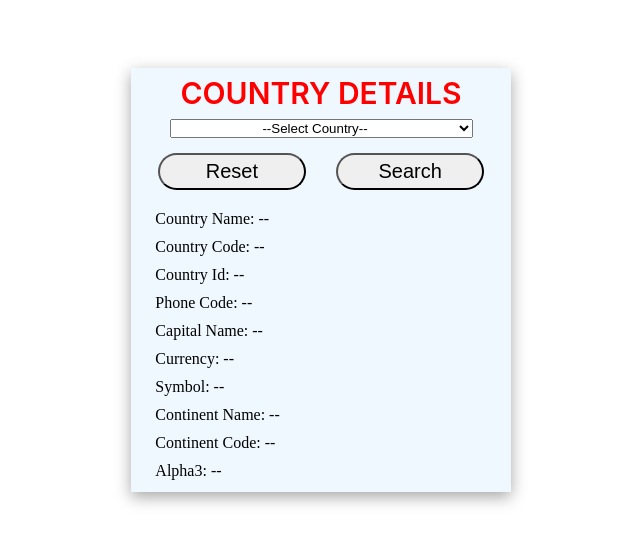
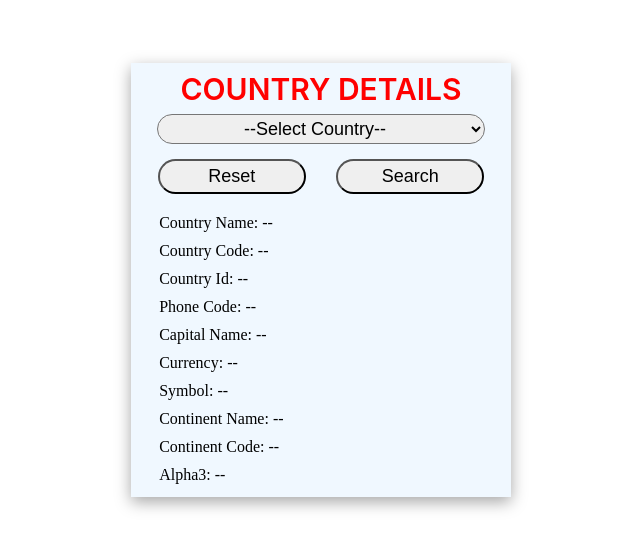
Before and after one commit to SaurabhSinghRbz/All_Country_Details, a plain HTML site: page index.html in a window 1280 px wide. Shown: the part 120-668 px from the top of the page, without its empty margins (319-959 px from the left). Drawn offline with Linux system fonts and the light colour scheme.

Commit message:
updating some styles

```diff
--- a/index.css
+++ b/index.css
@@ -24,8 +24,19 @@ body>div {
     margin: 2%;
 }
 
+
+#country_select {
+    border-radius: 20px;
+    height: 30px;
+    width: 90%;
+    font-size: 18px;
+
+    overflow: hidden;
+    /* background-color: red; */
+}
+
 #container>p {
-    margin-left: 5%;
+    margin-left: 6%;
     margin-top: 0%;
     margin-bottom: 0%;
     padding: 5px;
@@ -61,7 +72,7 @@ button {
     border-radius: 20px;
     width: 90%;
     padding: 5px 0px;
-    font-size: 20px;
+    font-size: 18px;
 }
 
 button:hover {
```
